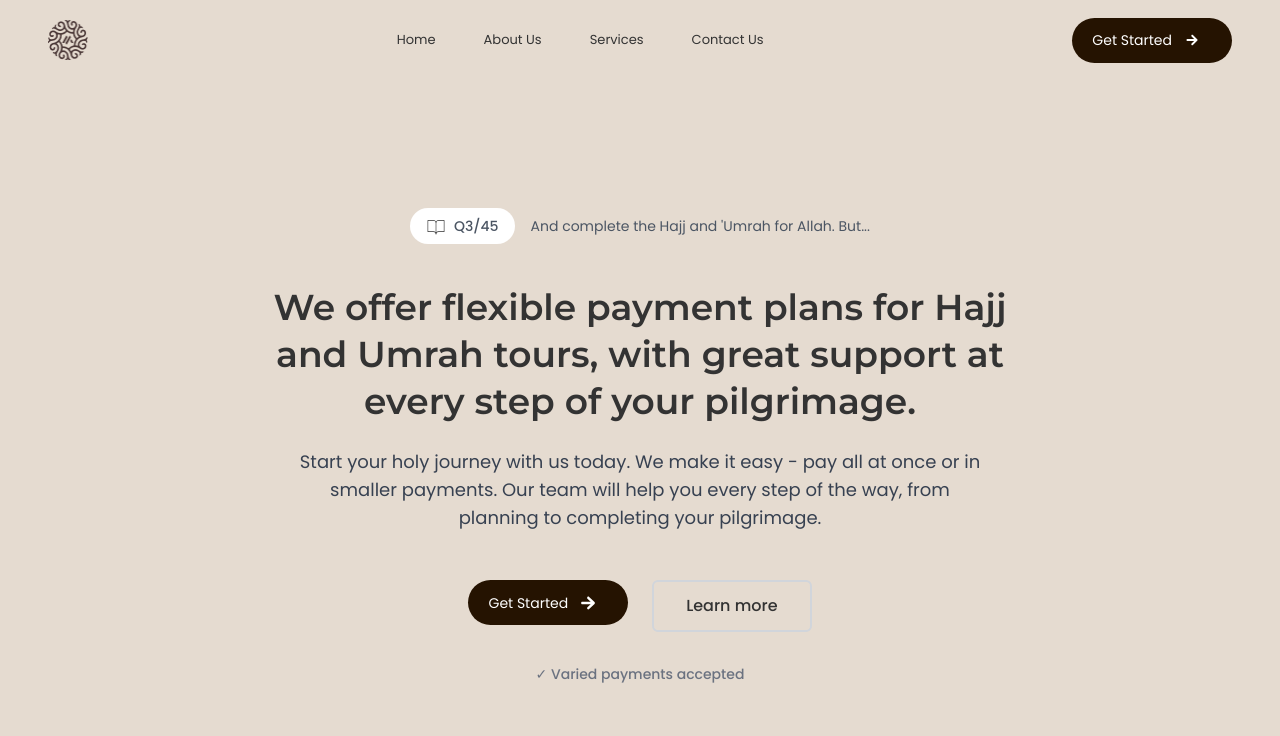
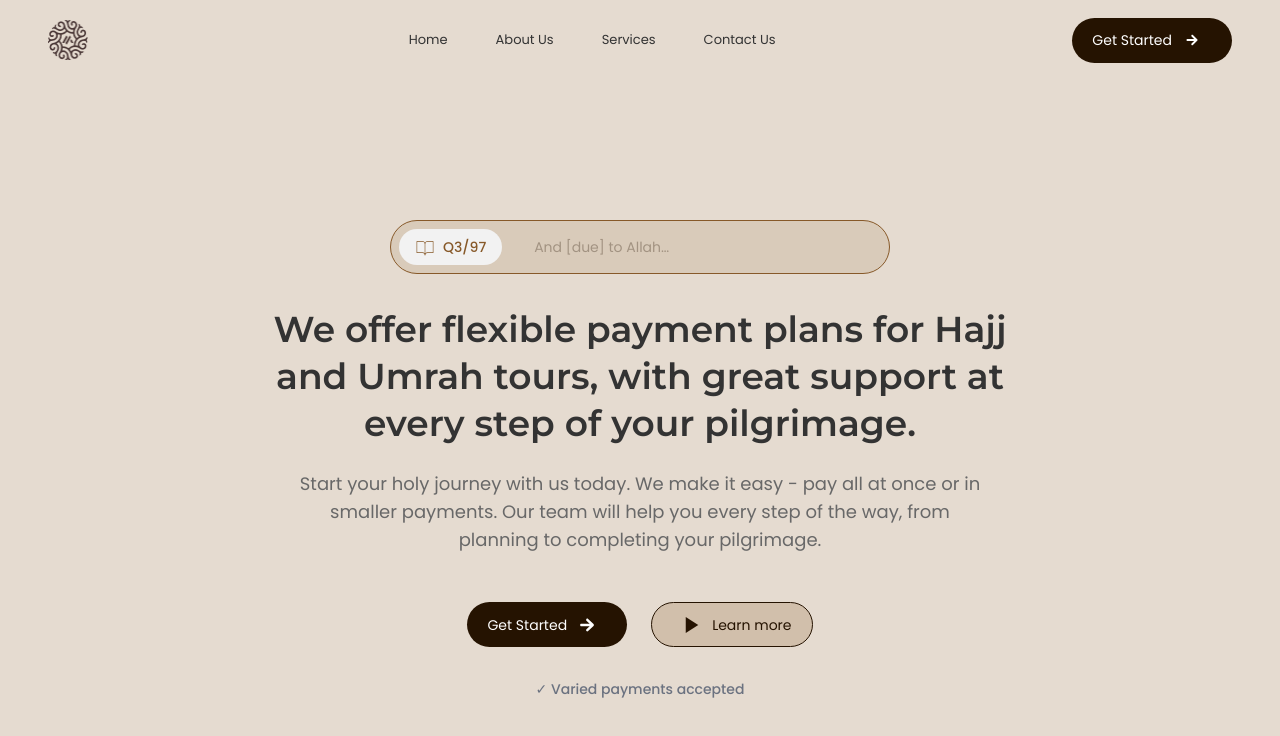
Before and after one commit to Almawaqeet/mawaqeet, a Next.js app: page / in a window 1280 px wide. Shown: the top 736 px of the page. Built offline with nearby package versions, Linux system fonts and the light colour scheme; what ldrs would draw is missing.

Commit message:
feat: :construction: progress on the hero section
added tailwind constant config and also proper styling on the hero section for the landing home page

```diff
--- a/app/UI/Navbar.tsx
+++ b/app/UI/Navbar.tsx
@@ -10,13 +10,18 @@ import { whiteSpaces } from '../libs/utilities/GlobalSpaces';
 import { brandColors } from '@/Constants/BrandConstants';
 import { IoMdArrowRoundForward } from "react-icons/io";
 import { LogoProps, DesktopNavLinksProps, NavItem, MobileNavMenuProps, MobileNavListProps, MobileNavItemProps, DispatchAction } from '@/app/types/frontendTypes';
-
+import { motion } from 'framer-motion';
 
 
 
 // Logo Component
 const Logo: React.FC<LogoProps> = () => (
-  <li className="flex gap-2 mobile:gap-3 tab_md:gap-[4px] items-center">
+  <Link href="/">
+    <motion.li
+      className="flex gap-2 mobile:gap-3 tab_md:gap-[4px] items-center group relative cursor-pointer"
+      whileHover={{ scale: 1.05 }}
+      transition={{ type: "spring", stiffness: 300 }}
+    >
         <Image
           src={'/images/logo.png'}
           className="mobile:w-7 mobile:h-7 lg:w-10 lg:h-10 tab_md:w-8 tab_md:h-7"
@@ -24,12 +29,22 @@ const Logo: React.FC<LogoProps> = () => (
           width={28}
           height={28}
         />
-  </li>
+      <motion.div
+        initial={{ opacity: 0, x: -20 }}
+        animate={{ opacity: 0, x: -20 }}
+        whileHover={{ opacity: 1, x: 0 }}
+        className="hidden lg:group-hover:block absolute left-full ml-2 bg-white px-3 py-1 rounded-lg shadow-md whitespace-nowrap"
+        transition={{ duration: 0.3, ease: "easeOut" }}
+      >
+        Al-Mawaqeet Travels and Tours
+      </motion.div>
+    </motion.li>
+  </Link>
 );
 
 // Desktop Navigation Links Component
 const DesktopNavLinks: React.FC<DesktopNavLinksProps> = ({ navItems, activeIndex, dispatch }) => (
-  <div className="flex items-center justify-center lg:gap-12 md:gap-10">
+  <div className="flex items-center justify-center ml-6 lg:gap-12 md:gap-10">
     {navItems?.map((item: NavItem) => (
       <li
         key={`nav-${item.id}`}
@@ -165,7 +180,7 @@ const Navbar: React.FC = () => {
 
   return (
     <section className={`xmd:max-w-[375px] mobile:max-w-[700px] sm:max-w-[900px] lg:max-w-[2000px] tab_md:max-w-[1500px] m-auto relative z-50`}>
-      <nav className={`${whiteSpaces.paddingX} px-[150px] xmd:h-16 lg:h-[80px] tab_md:h-16 ${hasScrolled ? 'drop-shadow-white-ash shadow-md' : ''} grid my-auto mobile:right-0 xmd:w-full tab_md:relative xmd:fixed xmd:top-0`}>
+      <nav className={`${whiteSpaces.paddingX} px-[150px] xmd:h-16 lg:h-[80px] tab_md:h-16 ${hasScrolled ? 'drop-shadow-white-ash shadow-md' : ''} grid my-auto mobile:right-0 xmd:w-full tab_md:fixed tab_md:top-0`}>
         <ul className="flex justify-between items-center lg:gap-12 md:gap-10 text-navbar-clamp font-normal md:leading-5">
           <Logo />
 
--- a/app/globals.css
+++ b/app/globals.css
@@ -6,6 +6,13 @@
 /* Optional: If using the variable approach */
 :root {
   --font-poppins: 'Poppins', system-ui, sans-serif;
+  --brand-color: #251301;
+  --brand-color-subtle: #E5DBD0;
+  --brand-color-light: #D1BFAB;
+  --brand-color-main: #875929;
+  --brand-color-white: #ffffff;
+  --brand-color-black: #000000;
+  --brand-color-text: #686868;
 }
 
 body {
--- a/app/layout.tsx
+++ b/app/layout.tsx
@@ -1,7 +1,7 @@
 import type { Metadata } from 'next';
 import './globals.css';
 import { Poppins } from 'next/font/google';
-import { brandColors } from '@/Constants/BrandConstants';
+
 
 const poppins = Poppins({
   subsets: ['latin'],
@@ -25,10 +25,11 @@ export default function RootLayout({ children }: { children: React.ReactNode })
         <link rel="icon" href={metadata?.icons as string} />
       </head>
       <body
-        className={`${poppins.className} bg-[${brandColors.dark_brown}]`}
-        style={{ backgroundColor: brandColors.subtle_brown }}
+        className={`${poppins.className} bg-brand-color-subtle`}
       >
-        {children}
+        <div className="pt-[100px]">
+          {children}
+        </div>
       </body>
     </html>
   );
--- a/app/libs/utilities/GlobalSpaces.ts
+++ b/app/libs/utilities/GlobalSpaces.ts
@@ -6,7 +6,7 @@ type WhiteSpaces = {
 
 export const whiteSpaces: WhiteSpaces = {
   paddingX:
-    "xmd:px-[16px] mobile:px-[24px] sm:px-[32px] md:px-[32px] lg:px-[48px]",
+    "xmd:px-[16px] mobile:px-2 sm:px-2 md:px-[32px] lg:px-[48px]",
   paddingY:
     "xmd:pt-[16px] mobile:pt-[24px] sm:pt-[32px] md:pt-[40px] lg:pt-[48px]",
   sectionMargin:
--- a/app/page.tsx
+++ b/app/page.tsx
@@ -6,6 +6,7 @@ import HomeV2 from "./UI/HomeV2";
 import Homes from "./pages/Home";
 import { HeroSection } from "@/Components/PublicPages/LandingPage/HeroSection";
 import { Poppins } from 'next/font/google';
+import { brandColors } from "@/Constants/BrandConstants";
 
 const poppins = Poppins({
   subsets: ['latin'],
@@ -16,9 +17,10 @@ const poppins = Poppins({
 
 export default function LandingPage() {
   return (
-
     <MbisProvider>
-        <main className={poppins.className}>
+        <main
+          className={`${poppins.className} bg-brand-color-subtle`}
+        >
           <Navbar />
           <HeroSection />
         </main>
--- a/components/PublicPages/LandingPage/HeroSection.tsx
+++ b/components/PublicPages/LandingPage/HeroSection.tsx
@@ -1,51 +1,136 @@
 import React from 'react'
-import Image from 'next/image'
 import AppButton from '@/Components/Ui/AppButton'
-import { IoMdArrowRoundForward } from "react-icons/io"
+import { IoMdArrowRoundForward, IoMdPlay } from "react-icons/io"
 import AppHeading from '@/Components/Ui/AppHeading'
 import { PiBookOpenThin } from "react-icons/pi"
-import { brandColors } from '@/Constants/BrandConstants'
+import { motion } from 'framer-motion'
 
 export const HeroSection = () => {
+  const containerVariants = {
+    hidden: { opacity: 0, y: 20 },
+    visible: {
+      opacity: 1,
+      y: 0,
+      transition: {
+        duration: 0.6,
+        staggerChildren: 0.2
+      }
+    }
+  }
+
+  const itemVariants = {
+    hidden: { opacity: 0, y: 20 },
+    visible: {
+      opacity: 1,
+      y: 0
+    }
+  }
+
+  const QuoteCard = () => {
+    const verses = [
+      { ref: "Q2/197", text: "Hajj is [during] well-known months, so whoever has made Hajj obligatory upon himself therein [by entering the state of ihram], there is [to be for him] no sexual relations and no disobedience and no disputing during Hajj." },
+      { ref: "Q3/97", text: "And [due] to Allah from the people is a pilgrimage to the House - for whoever is able to find thereto a way." },
+      { ref: "Q2/196", text: "And complete the Hajj and 'Umrah for Allah. But if you are prevented, then [offer] what can be obtained with ease of sacrificial animals." }
+    ];
+
+    const [currentVerseIndex, setCurrentVerseIndex] = React.useState(0);
+
+    React.useEffect(() => {
+      const timer = setInterval(() => {
+        setCurrentVerseIndex((prev) => (prev + 1) % verses.length);
+      }, 5000);
+      return () => clearInterval(timer);
+    }, []);
+
     return (
-    <section className="w-full max-w-[6000px] m-auto px-[150px] py-[120px] flex items-center justify-center">
-      <div className="flex flex-col items-center text-center max-w-[800px] w-full">
-        <div className="flex items-center gap-4 mb-8 rounded-md p-2">
-            <div className='flex items-center gap-2  bg-white rounded-full px-4 py-2'>
-                <PiBookOpenThin className="w-5 h-5" />
-                <span className="text-sm text-gray-600 font-medium">Q3/45</span>
+      <motion.div
+          variants={itemVariants}
+          className="hidden md:flex flex-col md:flex-row items-center gap-2 mb-8 bg-[#D9CBBA] rounded-full p-2 border-[0.2px] border-brand-color-main hover:scale-105 transition-transform duration-300 w-full md:w-[500px] group"
+      >
+        <div className='flex items-center gap-2 bg-[#F2F2F2] rounded-full px-4 py-2 w-full md:w-auto'>
+          <PiBookOpenThin className="w-4 h-4 md:w-5 md:h-5 text-[#875929]" />
+          <span className="text-xs md:text-sm text-[#875929] font-medium">{verses[currentVerseIndex].ref}</span>
         </div>
-          <span className="text-sm text-gray-600">And complete the Hajj and 'Umrah for Allah. But...</span>
+        <motion.div
+          key={currentVerseIndex}
+          className="relative w-full md:w-auto"
+          initial={{ opacity: 0, width: 0 }}
+          animate={{ opacity: 1, width: "auto" }}
+          transition={{ duration: 1.5, ease: "easeOut" }}
+        >
+          <span className="text-xs md:text-sm text-[#665544] line-clamp-1 px-2">
+            {verses[currentVerseIndex].text.substring(0, 70)}...
+          </span>
+          <div className="hidden group-hover:block absolute top-full left-0 mt-2 p-4 bg-white rounded-lg shadow-lg z-10 max-w-[300px] md:max-w-[400px]">
+            <span className="text-xs md:text-sm text-[#665544]">
+              {verses[currentVerseIndex].text}
+            </span>
           </div>
+        </motion.div>
+      </motion.div>
+    )
+  }
 
+  return (
+    <motion.section
+      className="w-full max-w-[6000px] m-auto px-4 sm:px-6 md:px-[150px] py-8 sm:py-16 md:py-[120px] flex items-center justify-center"
+      initial="hidden"
+      animate="visible"
+      variants={containerVariants}
+    >
+      <motion.div
+        className="flex flex-col items-start sm:items-center text-left sm:text-center w-full max-w-[800px]"
+        variants={containerVariants}
+      >
+        <QuoteCard />
+
+        <motion.div variants={itemVariants} className="w-full">
           <AppHeading
             variant="h1"
-          align="center"
-          className="w-full mb-6"
+            align="left"
+            className="w-full mb-4 sm:mb-6 text-2xl sm:text-3xl md:text-4xl sm:text-center"
           >
             We offer flexible payment plans for Hajj and Umrah tours, with great support at every step of your pilgrimage.
           </AppHeading>
+        </motion.div>
 
-        <p className="text-lg text-gray-700 mb-12 max-w-[700px]">
+        <motion.p
+          variants={itemVariants}
+          className="text-base sm:text-lg text-brand-color-text mb-8 sm:mb-12 max-w-[700px] px-2 text-left sm:text-center"
+        >
           Start your holy journey with us today. We make it easy - pay all at once or in smaller payments. Our team will help you every step of the way, from planning to completing your pilgrimage.
-        </p>
+        </motion.p>
 
-        <div className="flex gap-6 mb-8">
+        <motion.div
+          variants={itemVariants}
+          className="flex flex-col sm:flex-row gap-4 sm:gap-6 mb-6 sm:mb-8 w-full sm:w-auto px-4"
+        >
           <AppButton
-            className="font-bold text-base"
-            icon={<IoMdArrowRoundForward className="w-6 h-5" />}
+            icon={<IoMdArrowRoundForward className="w-5 h-5 sm:w-6 sm:h-5" />}
             onClick={() => {}}
+            className="w-full sm:w-auto"
           >
             Get Started
           </AppButton>
 
-          <button className="px-8 py-3 border-2 border-gray-300 rounded-md hover:bg-gray-50 transition-colors duration-300 font-medium">
+          <AppButton
+            variant="secondary"
+            iconPosition="start"
+            icon={<IoMdPlay className="w-5 h-5 sm:w-6 sm:h-5" />}
+            onClick={() => {}}
+            className="w-full sm:w-auto"
+          >
             Learn more
-          </button>
-        </div>
+          </AppButton>
+        </motion.div>
 
-        <p className="text-sm text-gray-500 font-medium">✓ Varied payments accepted</p>
-      </div>
-    </section>
+        <motion.p
+          variants={itemVariants}
+          className="text-xs sm:text-sm text-gray-500 font-medium text-left sm:text-center w-full px-4"
+        >
+          ✓ Varied payments accepted
+        </motion.p>
+      </motion.div>
+    </motion.section>
   )
 }
--- a/components/ui/AppButton.tsx
+++ b/components/ui/AppButton.tsx
@@ -1,6 +1,5 @@
 import React, { useState } from "react";
 import { motion } from "framer-motion";
-import { brandColors } from '@/Constants/BrandConstants';
 import { ring } from 'ldrs'
 
 ring.register()
@@ -20,37 +19,33 @@ const LoadingIcon = () => {
 interface ButtonProps {
   width?: string;
   height?: string;
-  color?: string;
-  background?: string;
   loading?: boolean;
   loadingSize?: string;
   iconSpacing?: boolean;
   icon?: React.ReactNode;
-  borderColor?: string;
-  borderStyle?: string;
+  iconPosition?: 'start' | 'end';
   marginBottom?: string;
   marginRight?: string;
   onClick: () => void;
   disabled?: boolean;
   className?: string;
   children: React.ReactNode;
+  variant?: 'primary' | 'secondary';
 }
 
 const AppButton: React.FC<ButtonProps> = ({
   width = "auto",
   height = "45px",
-  color = brandColors.white,
-  background = brandColors.dark_brown,
   loading = false,
   loadingSize = "40px",
   iconSpacing = false,
   icon,
-  borderColor = "black",
-  borderStyle = "none",
+  iconPosition = 'end',
   className,
   onClick,
   disabled = false,
   children,
+  variant = 'primary'
 }) => {
   const [active, setActive] = useState(false);
 
@@ -63,24 +58,49 @@ const AppButton: React.FC<ButtonProps> = ({
     }
   };
 
+  const baseClasses = `
+    flex justify-${iconSpacing ? 'around' : 'center'} items-center
+    text-sm font-normal
+    rounded-full outline-none transition-all duration-300 select-none
+    ${disabled || loading ? 'cursor-not-allowed' : 'cursor-pointer'}
+    ${active ? 'shadow-md' : ''}
+  `;
+
+  const variantClasses = variant === 'secondary'
+    ? 'bg-brand-color-light text-brand-color border-[0.5px] border-brand-color hover:bg-brand-color-light hover:text-brand-color-main'
+    : 'bg-brand-color text-brand-color-white';
+
+  const renderContent = () => {
+    if (loading) return <LoadingIcon />;
+
+    if (iconPosition === 'start') {
+      return (
+        <>
+          {icon && <span className="mx-2">{icon}</span>}
+          {children}
+        </>
+      );
+    }
+
+    return (
+      <>
+        {children}
+        {icon && <span className="mx-2">{icon}</span>}
+      </>
+    );
+  };
+
   return (
     <motion.button
       className={`
+        ${baseClasses}
+        ${variantClasses}
         ${className}
-        flex justify-${iconSpacing ? 'around' : 'center'} items-center
-        text-sm font-normal
-        rounded-full outline-none transition-all duration-300 select-none
-        ${disabled || loading ? 'cursor-not-allowed' : 'cursor-pointer'}
-        ${active ? 'shadow-md' : ''}
       `}
       style={{
         width: loading ? loadingSize : width,
         height: loading ? loadingSize : height,
         padding: loading ? '10px' : '20px',
-        color: color,
-        background: active ? darkenColor(background, 10) : background,
-        borderColor: borderColor,
-        borderStyle: borderStyle,
         borderRadius: loading ? '50%' : '9999px', // circular when loading
       }}
       onClick={handleClick}
@@ -93,28 +113,9 @@ const AppButton: React.FC<ButtonProps> = ({
       whileHover={{ scale: 1.03 }}
       whileTap={{ scale: 0.95 }}
     >
-      {loading ? <LoadingIcon /> : children}
-      {!loading && icon && <span className="mx-2">{icon}</span>}
+      {renderContent()}
     </motion.button>
   );
 };
 
 export default AppButton;
-
-// Darken a color by a percentage
-function darkenColor(color: string, percent: number): string {
-  const num = parseInt(color.replace(/#/g, ""), 16);
-  const amt = Math.round(2.55 * percent);
-  const R = (num >> 16) - amt;
-  const B = ((num >> 8) & 0x00ff) - amt;
-  const G = (num & 0x0000ff) - amt;
-
-  return `#${(
-    0x1000000 +
-    (R < 255 ? (R < 1 ? 0 : R) : 255) * 0x10000 +
-    (B < 255 ? (B < 1 ? 0 : B) : 255) * 0x100 +
-    (G < 255 ? (G < 1 ? 0 : G) : 255)
-  )
-    .toString(16)
-    .slice(1)}`;
-}
--- a/tailwind.config.ts
+++ b/tailwind.config.ts
@@ -29,7 +29,15 @@ const config: Config = {
         "number-color": "#A88A69",
         "hero-color": "#0000004D",
         "body-color": "#333333",
+        "text-color": "var(--brand-color-text)",
         accordion: "#F8F8F8",
+        "brand-color": "var(--brand-color)",
+        "brand-color-subtle": "var(--brand-color-subtle)",
+        "brand-color-light": "var(--brand-color-light)",
+        "brand-color-main": "var(--brand-color-main)",
+        "brand-color-white": "var(--brand-color-white)",
+        "brand-color-black": "var(--brand-color-black)",
+        "brand-color-text": "var(--brand-color-text)",
       },
 
       fontSize: {
```
Also changed, not shown: constants/BrandConstants.ts (+9 -1 lines). Lines whose indentation alone changed are shown as unchanged.
